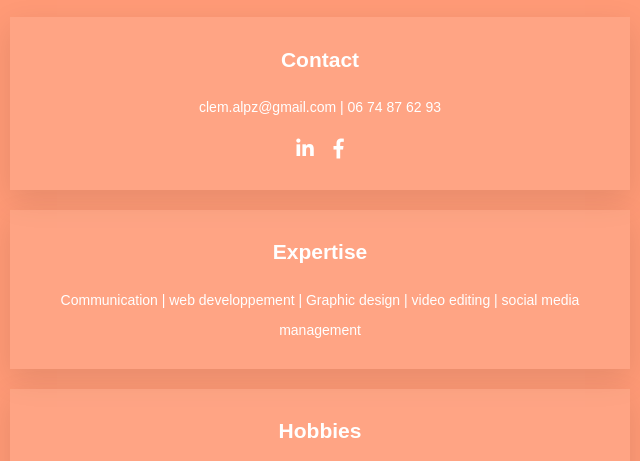
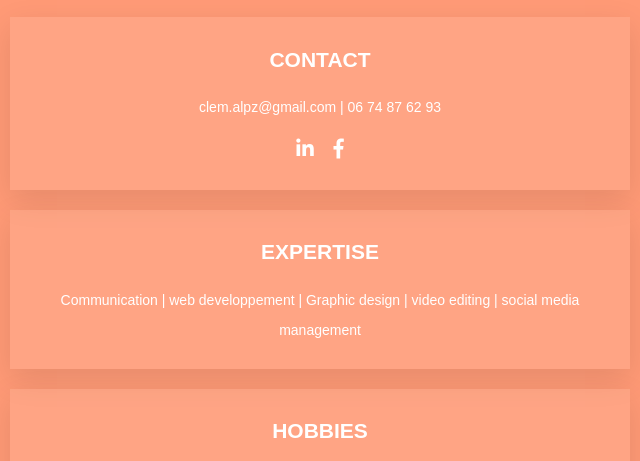
Before and after one commit to ClemAlp/profile, a plain HTML site: page index.html in a window 1280 px wide. Shown: the part 442-903 px from the top of the page, 320-960 px from the left. Drawn offline with Linux system fonts and the light colour scheme.

Commit message:
adding title in uppercase

```diff
--- a/index.html
+++ b/index.html
@@ -18,7 +18,7 @@
   </div>
 
     <div class="card">
-    <h2>Contact</h2>
+    <h2>CONTACT</h2>
     <p></p>
     <a href="clem.alpz@gmail.com" target="_blank">clem.alpz@gmail.com</a> |
     06 74 87 62 93
@@ -35,11 +35,11 @@
   </div>
 
   <div class="card">
-    <h2>Expertise</h2>
+    <h2>EXPERTISE</h2>
     <p>Communication | web developpement | Graphic design | video editing | social media management</p>
   </div>
   <div class="card">
-    <h2>Hobbies</h2>
+    <h2>HOBBIES</h2>
     <p>crafting | sewing | personal developpement readings | travels | horse riding</p>
   </div>
   </div>
```
